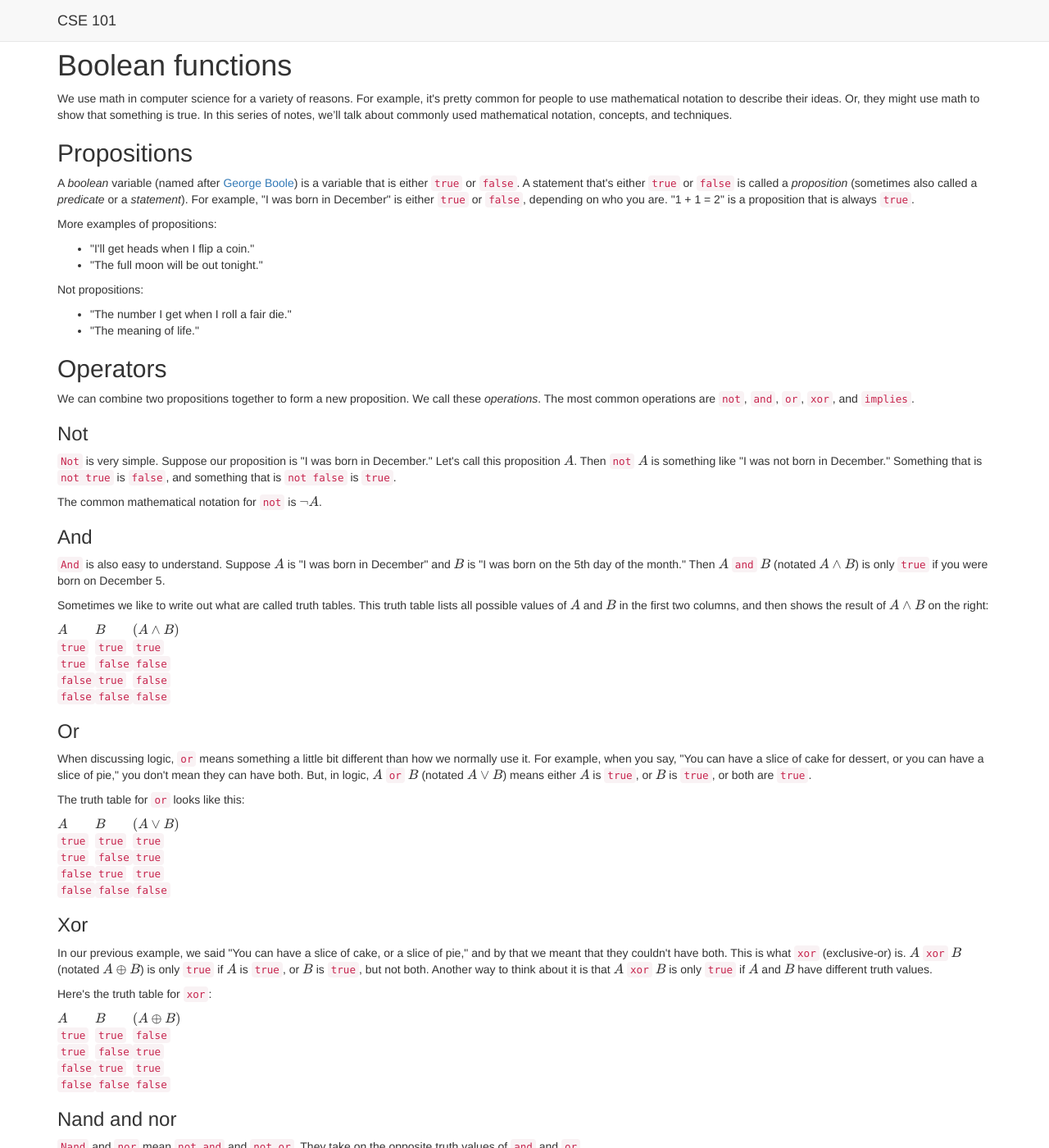
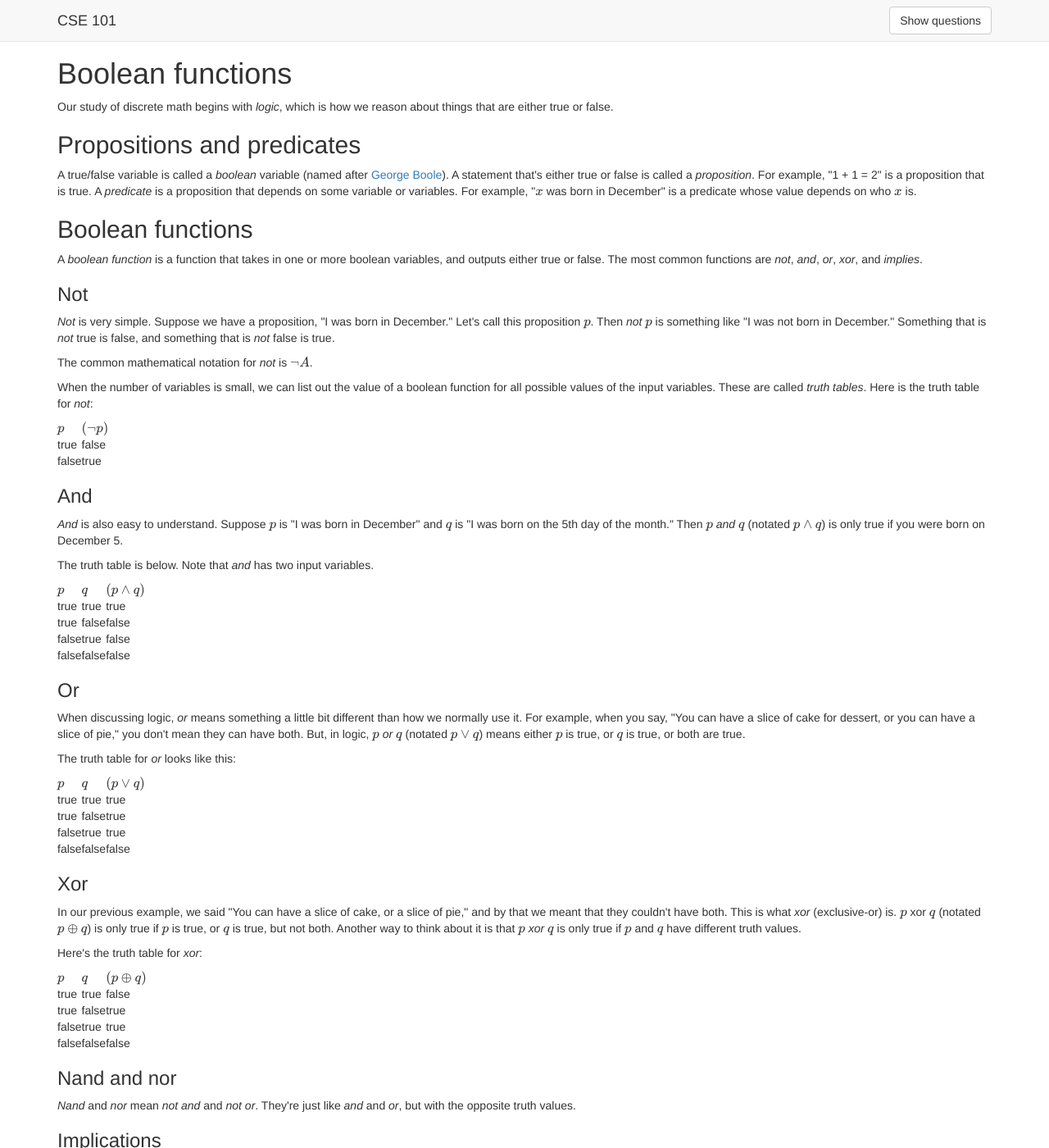
Before and after one commit to jstnhuang/cse101, a Jekyll site: the page built from notes/discrete-math/boolean-functions.html, in a window 1280 px wide and 1400 px high. Shown: the whole window at 82% size. Built offline with Jekyll 4.4.1, drawn with Linux system fonts in a browser that asks for light colours; nearby versions of some CDN libraries; formulas are drawn with MathJax 3; comment, search, counter and statistics services are not loaded; some of the changed text lies outside the part shown.

Commit message:
Updated boolean functions notes.

```diff
--- /dev/null
+++ b/_includes/question-toggle.html
@@ -0,0 +1,4 @@
+<form class="navbar-form navbar-right">
+  <button type="button" class="btn btn-default" id="questiontoggle">Show questions</button>
+</form>
+<script src="/js/questiontoggle.js"></script>
--- a/_layouts/note.html
+++ b/_layouts/note.html
@@ -12,7 +12,15 @@
     <div class="navbar navbar-default navbar-fixed-top">
       <div class="container">
         <div class="navbar-header">
+          <button type="button" class="navbar-toggle" data-toggle="collapse" data-target=".navbar-collapse">
+            <span class="icon-bar"></span>
+            <span class="icon-bar"></span>
+            <span class="icon-bar"></span>
+          </button>
           <a class="navbar-brand" href="/">CSE 101</a>
+        </div>
+        <div class="navbar-collapse collapse">
+          {% include question-toggle.html %}
         </div>
       </div>
     </div>
@@ -21,10 +29,7 @@
         {{content}}
         <div id="disqus_thread"></div>
           <script type="text/javascript">
-        /* * * CONFIGURATION VARIABLES: EDIT BEFORE PASTING INTO YOUR WEBPAGE * * */
-        var disqus_shortname = 'cse101'; // required: replace example with your forum shortname
-
-        /* * * DON'T EDIT BELOW THIS LINE * * */
+            var disqus_shortname = 'cse101';
             (function() {
                 var dsq = document.createElement('script'); dsq.type = 'text/javascript'; dsq.async = true;
                 dsq.src = '//' + disqus_shortname + '.disqus.com/embed.js';
--- a/css/cse101.css
+++ b/css/cse101.css
@@ -1,5 +1,5 @@
 body {
-  padding-top: 60px; /* Fixed navbar. */
+  padding-top: 70px; /* Fixed navbar. */
 }
 
 body > .navbar .navbar-brand {
@@ -19,3 +19,15 @@ body > .navbar .navbar-brand {
   font-size: 0.75em;
   padding: 10px 0px;
 }
+
+dd {
+  margin-left: 2em;
+}
+
+dd + dt {
+  margin-top: 10px;
+}
+
+.questions {
+  display: none;
+}
--- a/index.html
+++ b/index.html
@@ -5,6 +5,7 @@ layout: index
 
 <p>A collection of notes on computer science.</p>
 <h2>Discrete math</h2>
+<p>We use math in computer science for a variety of reasons. For example, it's  pretty common for people to use mathematical notation to describe their ideas. Or, they might use math to show that something is true. In this series of notes, we’ll talk about commonly used mathematical notation, concepts, and techniques.</p>
 <ul>
   <li><a href="notes/discrete-math/boolean-functions.html">Boolean functions</a></li>
   <li><a href="notes/discrete-math/implications.html">Implications</a>
--- /dev/null
+++ b/js/questiontoggle.js
@@ -0,0 +1,11 @@
+function toggleQuestions(evt) {
+  var button = $('#questiontoggle');
+  var text = button.text()
+  if (text === 'Show questions') {
+    button.text('Hide questions');
+  } else {
+    button.text('Show questions');
+  }
+  $('.questions').toggle('fast');
+}
+$('#questiontoggle').click(toggleQuestions)
--- a/js/truthtable.js
+++ b/js/truthtable.js
@@ -63,7 +63,7 @@ TruthTable.prototype.latex = function(expr) {
     aLatex = this.latex(expr.a);
   }
   if (expr.constructor.name === 'TTNot') {
-    return '\\neg ' + aLatex;
+    return '(\\neg ' + aLatex + ')';
   }
 
   var bLatex;
@@ -103,7 +103,7 @@ TruthTable.prototype.render = function(divId, hiddenExprs) {
     var row = $('<tr>');
     for (vIndex in this.vars) {
       var v = this.vars[vIndex];
-      var col = '<td><code>' + symtab[v] + '</code></td>';
+      var col = '<td>' + symtab[v] + '</td>';
       row.append(col);
     }
     for (exprIndex in this.exprs) {
@@ -116,7 +116,7 @@ TruthTable.prototype.render = function(divId, hiddenExprs) {
       } else {
         var expr = this.exprs[exprIndex];
         var val = this.evaluate(expr, symtab);
-        var col = '<td><code>' + val + '</code></td>';
+        var col = '<td>' + val + '</td>';
         row.append(col);
       }
     }
--- a/notes/discrete-math/boolean-functions.html
+++ b/notes/discrete-math/boolean-functions.html
@@ -4,66 +4,146 @@ layout: note
 ---
 
 <h1>{{page.title}}</h1>
-<p>We use math in computer science for a variety of reasons. For example, it's  pretty common for people to use mathematical notation to describe their ideas. Or, they might use math to show that something is true. In this series of notes, we’ll talk about commonly used mathematical notation, concepts, and techniques.</p>
+<p>Our study of discrete math begins with <em>logic</em>, which is how we reason about things that are either true or false.</p>
 
-<h2>Propositions</h2>
-<p>A <em>boolean</em> variable (named after <a href="http://en.wikipedia.org/wiki/George_Boole">George Boole</a>) is a variable that is either <code>true</code> or <code>false</code>. A statement that's either <code>true</code> or <code>false</code> is called a <em>proposition</em> (sometimes also called a <em>predicate</em> or a <em>statement</em>). For example, "I was born in December" is either <code>true</code> or <code>false</code>, depending on who you are. "1 + 1 = 2" is a proposition that is always <code>true</code>.</p>
+<h2>Propositions and predicates</h2>
+<p>A true/false variable is called a <em>boolean</em> variable (named after <a href="http://en.wikipedia.org/wiki/George_Boole">George Boole</a>). A statement that's either true or false is called a <em>proposition</em>. For example, "1 + 1 = 2" is a proposition that is true. A <em>predicate</em> is a proposition that depends on some variable or variables. For example, "$x$ was born in December" is a predicate whose value depends on who $x$ is.</p>
 
-<p>More examples of propositions:</p>
-<ul>
-  <li>"I'll get heads when I flip a coin."</li>
-  <li>"The full moon will be out tonight."</li>
-</ul>
-
-<p>Not propositions:</p>
-<ul>
-  <li>"The number I get when I roll a fair die."</li>
-  <li>"The meaning of life."</li>
-</ul>
-
-<h2>Operators</h2>
-<p>We can combine two propositions together to form a new proposition. We call these <em>operations</em>. The most common operations are <code>not</code>, <code>and</code>, <code>or</code>, <code>xor</code>, and <code>implies</code>.</p>
+<h2>Boolean functions</h2>
+<p>A <em>boolean function</em> is a function that takes in one or more boolean variables, and outputs either true or false. The most common functions are <em>not</em>, <em>and</em>, <em>or</em>, <em>xor</em>, and <em>implies</em>.</p>
 
 <h3>Not</h3>
-<p><code>Not</code> is very simple. Suppose our proposition is "I was born in December." Let's call this proposition $A$. Then <code>not</code> $A$ is something like "I was not born in December." Something that is <code>not true</code> is <code>false</code>, and something that is <code>not false</code> is <code>true</code>.</p>
+<p><em>Not</em> is very simple. Suppose we have a proposition, "I was born in December." Let's call this proposition $p$. Then <em>not</em> $p$ is something like "I was not born in December." Something that is <em>not</em> true is false, and something that is <em>not</em> false is true.</p>
 
-<p>The common mathematical notation for <code>not</code> is $\neg A$.</p>
+<p>The common mathematical notation for <em>not</em> is $\neg A$.</p>
+
+<p>When the number of variables is small, we can list out the value of a boolean function for all possible values of the input variables. These are called <em>truth tables</em>. Here is the truth table for <em>not</em>:</p>
+
+{% include truth-table.html id="not" vars="['p']" exprs="[new TTNot('p')]" hiddenExprs="{}" %}
 
 <h3>And</h3>
-<p><code>And</code> is also easy to understand. Suppose $A$ is "I was born in December" and $B$ is "I was born on the 5th day of the month." Then $A$ <code>and</code> $B$ (notated $A \land B$) is only <code>true</code> if you were born on December 5.</p>
+<p><em>And</em> is also easy to understand. Suppose $p$ is "I was born in December" and $q$ is "I was born on the 5th day of the month." Then $p$ <em>and</em> $q$ (notated $p \land q$) is only true if you were born on December 5.</p>
 
-<p>Sometimes we like to write out what are called truth tables. This truth table lists all possible values of $A$ and $B$ in the first two columns, and then shows the result of $A \land B$ on the right:</p>
-{% include truth-table.html id="and" vars="['A', 'B']" exprs="[new TTAnd('A', 'B')]" hiddenExprs="{}" %}
+<p>The truth table is below. Note that <em>and</em> has two input variables.</p>
+
+{% include truth-table.html id="and" vars="['p', 'q']" exprs="[new TTAnd('p', 'q')]" hiddenExprs="{}" %}
+
+<div class="questions">
+  <p><strong>Questions:</strong></p>
+  <ol>
+    <li>
+      <p>If a function has only one variable, like <em>not</em>, we need 2 rows in the truth table. If the function has two variables, we need 4 rows. How many rows do we need for the truth table of a function of three variables? Of $n$ variables?</p>
+    </li>
+    <li>
+      <p>Let's say we have a truth table with one variable, so there are two rows. There are four ways to assign each row to either true or false. How many ways are there to assign each row to true/false if there are 2 input variables? Of $n$ variables?</p>
+    </li>
+</div>
 
 <h3>Or</h3>
-<p>When discussing logic, <code>or</code> means something a little bit different than how we normally use it. For example, when you say, "You can have a slice of cake for dessert, or you can have a slice of pie," you don't mean they can have both. But, in logic, $A$ <code>or</code> $B$ (notated $A \lor B$) means either $A$ is <code>true</code>, or $B$ is <code>true</code>, or both are <code>true</code>.</p>
+<p>When discussing logic, <em>or</em> means something a little bit different than how we normally use it. For example, when you say, "You can have a slice of cake for dessert, or you can have a slice of pie," you don't mean they can have both. But, in logic, $p$ <em>or</em> $q$ (notated $p \lor q$) means either $p$ is true, or $q$ is true, or both are true.</p>
 
-<p>The truth table for <code>or</code> looks like this:</p>
-{% include truth-table.html id="or" vars="['A', 'B']" exprs="[new TTOr('A', 'B')]" hiddenExprs="{}" %}
+<p>The truth table for <em>or</em> looks like this:</p>
+
+{% include truth-table.html id="or" vars="['p', 'q']" exprs="[new TTOr('p', 'q')]" hiddenExprs="{}" %}
 
 <h3>Xor</h3>
-<p>In our previous example, we said "You can have a slice of cake, or a slice of pie," and by that we meant that they couldn't have both. This is what <code>xor</code> (exclusive-or) is. $A$ <code>xor</code> $B$ (notated $A \oplus B$) is only <code>true</code> if $A$ is <code>true</code>, or $B$ is <code>true</code>, but not both. Another way to think about it is that $A$ <code>xor</code> $B$ is only <code>true</code> if $A$ and $B$ have different truth values.</p>
+<p>In our previous example, we said "You can have a slice of cake, or a slice of pie," and by that we meant that they couldn't have both. This is what <em>xor</em> (exclusive-or) is. $p$ xor $q$ (notated $p \oplus q$) is only true if $p$ is true, or $q$ is true, but not both. Another way to think about it is that $p$ <em>xor</em> $q$ is only true if $p$ and $q$ have different truth values.</p>
 
-<p>Here's the truth table for <code>xor</code>:</p>
-{% include truth-table.html id="xor" vars="['A', 'B']" exprs="[new TTXor('A', 'B')]" hiddenExprs="{}" %}
+<p>Here's the truth table for <em>xor</em>:</p>
+
+{% include truth-table.html id="xor" vars="['p', 'q']" exprs="[new TTXor('p', 'q')]" hiddenExprs="{}" %}
 
 <h3>Nand and nor</h3>
-<p><code>Nand</code> and <code>nor</code> mean <code>not and</code> and <code>not or</code>. They take on the opposite truth values of <code>and</code> and <code>or</code>.</p>
+<p><em>Nand</em> and <em>nor</em> mean <em>not and</em> and <em>not or</em>. They're just like <em>and</em> and <em>or</em>, but with the opposite truth values.</p>
+
+<div class="questions">
+  <p><strong>Questions:</strong></p>
+  <ol>
+    <li>
+      <p>What is the truth table for nand?</p>
+      {% include truth-table.html id="nand" vars="['p', 'q']" exprs="[new TTAnd('p', 'q'), new TTNand('p', 'q')]" hiddenExprs="{1: true}" %}
+    </li>
+    <li>
+      <p>What is the truth table for nor?</p>
+      {% include truth-table.html id="nor" vars="['p', 'q']" exprs="[new TTOr('p', 'q'), new TTNor('p', 'q')]" hiddenExprs="{1: true}" %}
+    </li>
+  </ol>
+</div>
 
 <h3>Implications</h3>
-<p>The last operator we need to talk about is <code>implies</code>. It can be difficult, to understand, but it is also very important -- so important, the entire next page is devoted to it.</p>
+<p>The last function we need to talk about is <em>implies</em>. It can be difficult, to understand, but it is also very important -- so important, we save it for later, as the topic of the next page of notes.</p>
 
-<h2>Questions</h2>
-<ol>
-  <li>
-    <p>How many possible ways are there to fill out a truth table with two variables? (This is the number of possible two-variable boolean functions.)</p>
-  </li>
-  <li>
-    <p>What is the truth table for <code>nand</code>?</p>
-    {% include truth-table.html id="nand" vars="['A', 'B']" exprs="[new TTAnd('A', 'B'), new TTNand('A', 'B')]" hiddenExprs="{1: true}" %}
-  </li>
-  <li>
-    <p>What is the truth table for <code>nor</code>?</p>
-    {% include truth-table.html id="nor" vars="['A', 'B']" exprs="[new TTOr('A', 'B'), new TTNor('A', 'B')]" hiddenExprs="{1: true}" %}
-  </li>
-</ol>
+<h2>Combining functions</h2>
+<p>We can combine boolean functions together to form new functions. For example, we can combine <em>not</em> and <em>and</em> by saying $\neg (p \land q)$. Two functions are equal if they have the same output for every possible input -- in other words, if they have the same truth table.</p>
+
+<p>It's important to use parentheses to specify the order of operations if it wouldn't be clear otherwise. For example, if we just wrote $\neg p \land q$, it's not clear if we mean $\neg (p \land q)$ or $(\neg p) \land q. It makes a difference! We will show this using our first type of proof: <em>proof by truth table</em>.</p>
+
+<p><strong>Proof:</strong> The truth table for $\neg (p \land q)$ is:</p>
+{% include truth-table.html id="no-assoc1" vars="['p', 'q']" exprs="[new TTAnd('p', 'q'), new TTNot(new TTAnd('p', 'q'))]" hiddenExprs="{}" %}
+
+<p>The truth table for $(\neg p) \land q$ is:</p>
+{% include truth-table.html id="no-assoc2" vars="['p', 'q']" exprs="[new TTNot('p'), new TTAnd(new TTNot('p'), 'q')]" hiddenExprs="{}" %}
+
+<p>Since the two functions don't have the same truth table, they are not equal. $\square$</p>
+
+<p>The square symbol, $\square$, is often used to indicate the end of a proof.</p>
+
+<h2>Identities</h2>
+<p>Just as we have identities in algebra, we have certain identities in boolean algebra. For example, $\neg (p \land q)$ is, in fact, equal to $(\neg p) \lor (\neg q)$. This is one of <em>DeMorgan's laws</em>, the other one being $\neg (p \lor q) = (\neg p) \land (\neg q)$. We'll prove the first one by truth table.</p>
+
+<p><strong>Proof:</strong> The truth table for $\neg (p \land q)$ is:</p>
+{% include truth-table.html id="demorgan-and1" vars="['p', 'q']" exprs="[new TTAnd('p', 'q'), new TTNot(new TTAnd('p', 'q'))]" hiddenExprs="{}" %}
+
+<p>The truth table for $(\neg p) \lor (\neg q)$ is:</p>
+{% include truth-table.html id="demorgan-and2" vars="['p', 'q']" exprs="[new TTNot('p'), new TTNot('q'), new TTOr(new TTNot('p'), new TTNot('q'))]" hiddenExprs="{}" %}
+
+<p>The two functions have the same truth table, so they are equal. $\square$</p>
+
+<p>We can similarly prove the other law using truth tables.</p>
+<div class="questions">
+  <p><strong>Questions:</strong></p>
+  <p>Fill out the truth tables to prove the other of DeMorgan's laws.</p>
+  {% include truth-table.html id="demorgan-or1" vars="['p', 'q']" exprs="[new TTOr('p', 'q'), new TTNot(new TTOr('p', 'q'))]" hiddenExprs="{}" %}
+  {% include truth-table.html id="demorgan-or2" vars="['p', 'q']" exprs="[new TTNot('p'), new TTNot('q'), new TTAnd(new TTNot('p'), new TTNot('q'))]" hiddenExprs="{}" %}
+</div>
+
+<p>Using a truth table is a good way to prove DeMorgan's laws, but it doesn't offer much insight into why it's true. It can be fun to think through these things using real world scenarios.</p>
+
+<p>Let's say we're throwing a party, and we invited our friends, Penelope and Quentin, who recently broke up with each other. Let $p$ be "Penelope attends the party" and $q$ be "Quentin attends the party." It would be be awkward if they both showed up. So, the party won't be awkward as long as $\neg (p \land q)$. Another way to think about it is that it's okay as long as Penelope doesn't show up, or Quentin doesn't show up, or neither shows up. In other words, $(\neg p) \lor (\neg q)$.</p>
+
+<h3>Common identities</h3>
+<p>A list of common identities is below:</p>
+<dl>
+  <dt>Associativity</dt>
+  <dd>$(p \land q) \land r = p \land (q \land r) \\
+    (p \lor q) \lor r = p \lor (q \lor r)$</dd>
+  <dt>Distributivity</dt>
+  <dd>$p \land (q \lor r) = (p \land q) \lor (p \land q) \\
+    p \lor (q \land r) = (p \lor q) \land (p \lor q)$</dd>
+  <dt>Idempotency</dt>
+  <dd>$p \land p = p \\
+    p \lor p = p$</dd>
+  <dt>Double negation</dt>
+  <dd>$\neg (\neg p) = p$</dd>
+  <dt>DeMorgan's laws</dt>
+  <dd>$\neg (p \land q) = (\neg p) \lor (\neg q) \\
+    \neg (p \lor q) = (\neg p) \land (\neg q)$</dd>
+  <dt>Commutativity</dt>
+  <dd>$p \land q = q \land p \\
+    p \lor q = q \lor p$</dd>
+  <dt>Absorption</dt>
+  <dd>$p \lor (p \land q) = p \\
+    p \land (p \lor q) = p$</dd>
+</dl>
+
+<h3>Manipulating equations</h3>
+<p>We can use these identities to manipulate boolean equations algebraically. As an example, let's prove that $(p \land q) \lor p = p \land (q \lor p)$.</p>
+
+<p><strong>Proof:</strong></p>
+<table class="table">
+  <tr><th>Step</th><th>Reason</th></tr>
+  <tr><td>$(p \land q) \lor p = p \lor (p \land q)$</td><td>Commutativity</td></tr>
+  <tr><td>$p \lor (p \land q) = (p \lor p) \land (p \lor q)$</td><td>Distributivity</td></tr>
+  <tr><td>$(p \lor p) \land (p \lor q) = p \land (p \lor q)$</td><td>Idempotency</td></tr>
+  <tr><td>$p \land (p \lor q) = p \land (q \lor p)$</td><td>Commutativity</td></tr>
+</table>
```
Lines whose indentation alone changed are shown as unchanged.
